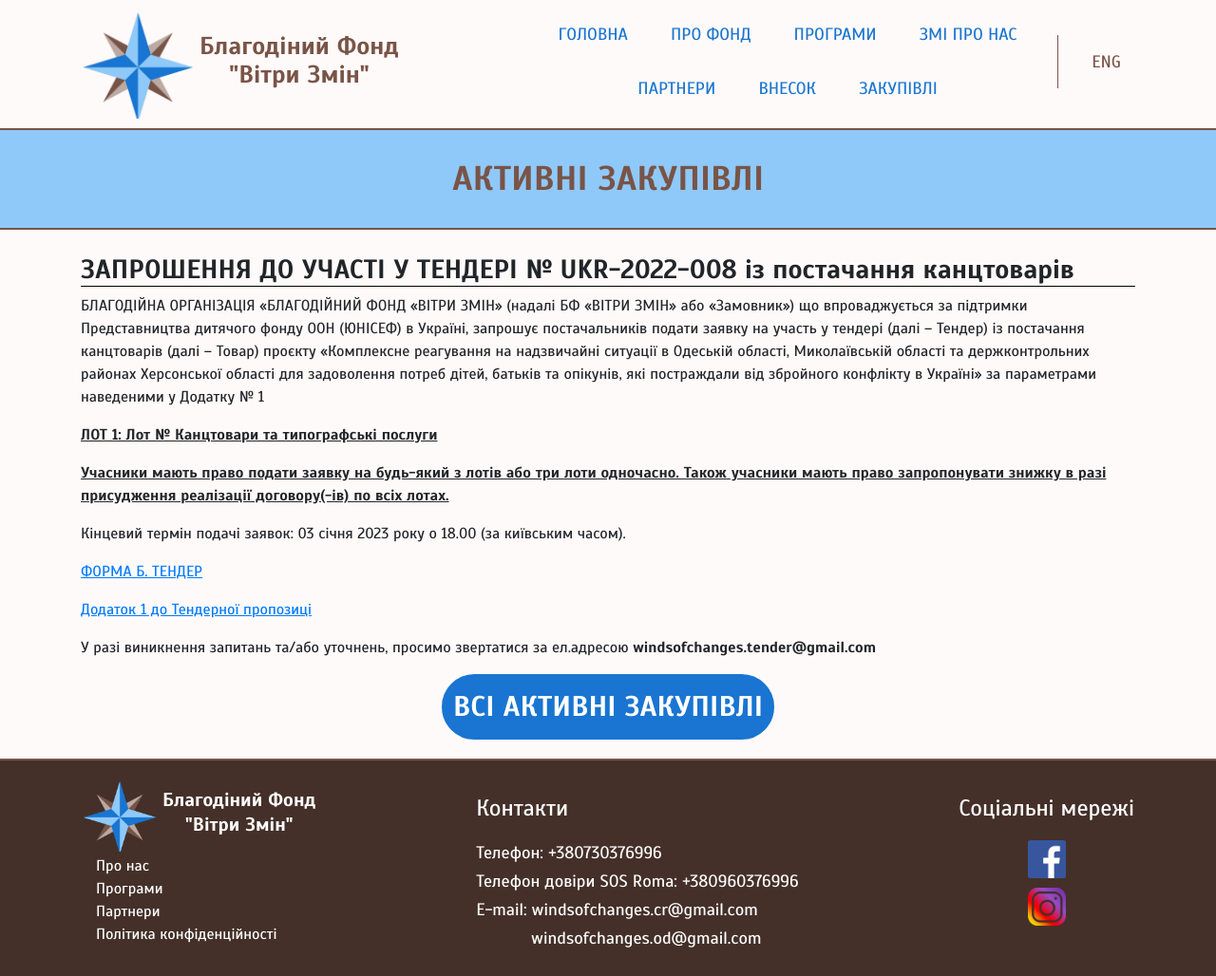
After one commit to StChyrkov/winds, a Yii app: template views/site/purchase-8.php in a window 1280 px wide. The commit adds this page. Shown: the whole page at 95% size. Run offline with PHP 8.4 and a stand-in for Yii, Linux system fonts and the light colour scheme; the template is opened without the code that fills it, so the values that code supplies are empty; some libraries are stand-ins or nearby versions.

Commit message:
new tenders

```diff
--- a/config/web.php
+++ b/config/web.php
@@ -59,8 +59,8 @@
             'enablePrettyUrl' => true,
             'showScriptName' => false,
             'rules' => [
-                '<action:(index|programs|media|partners|donate|about|privacy|purchases|active-purchases|archive-purchases|purchase-1|purchase-2|purchase-3|purchase-4|purchase-5|purchase-6|purchase-7)>' => 'site/<action>',
-                '<lang:\w+>/<action:(index|programs|media|partners|donate|about|privacy|error|purchases|active-purchases|archive-purchases|purchase-1|purchase-2|purchase-3|purchase-4|purchase-5|purchase-6|purchase-7)>' => 'site/<action>',
+                '<action:(index|programs|media|partners|donate|about|privacy|purchases|active-purchases|archive-purchases|purchase-1|purchase-2|purchase-3|purchase-4|purchase-5|purchase-6|purchase-7|purchase-8|purchase-9)>' => 'site/<action>',
+                '<lang:\w+>/<action:(index|programs|media|partners|donate|about|privacy|error|purchases|active-purchases|archive-purchases|purchase-1|purchase-2|purchase-3|purchase-4|purchase-5|purchase-6|purchase-7|purchase-8|purchase-9)>' => 'site/<action>',
             ],
         ],
 
--- a/views/site/purchase-6.php
+++ b/views/site/purchase-6.php
@@ -18,8 +18,8 @@
         </span></b></p>
         <p><b><span class="border-low-text">ЛОТ 1: Лот № Послуги кейтерингу</span></b></p>
         <p><b><span class="border-low-text">Учасники мають право подати заявку на будь-який з лотів або три лоти одночасно. Також учасники мають право запропонувати знижку в разі присудження реалізації договору(-ів) по всіх лотах.</span></b></p>
-        <p>Кінцевий термін подачі заявок: 25 грудня 2022 року о 18.00 (за київським часом).</p>
-        <p><a href="https://docs.google.com/document/d/1pkXWnoOTXpN1UIuCvdzmyT0eGarYGB6r/edit" class="link border-low-text" target="_blank">ФОРМА Б. ТЕНДЕР</a></p>
+        <p>Кінцевий термін подачі заявок: 03 сiчня 2023 року о 18.00 (за київським часом).</p>
+        <p><a href="https://docs.google.com/document/d/1PrMmTAg5B_DLkXaYPUL-F7v7HnveH8qi/edit" class="link border-low-text" target="_blank">ФОРМА Б. ТЕНДЕР</a></p>
         <p>У разі виникнення запитань та/або уточнень, просимо звертатися за ел.адресою <b>windsofchanges.tender@gmail.com</b></p>
         <div class="flex-container disp-center">
             <a href="active-purchases" class="link more-button button-blue">ВСІ АКТИВНІ ЗАКУПІВЛІ</a>
--- /dev/null
+++ b/views/site/purchase-8.php
@@ -0,0 +1,29 @@
+<?php
+
+/** @var yii\web\View $this */
+
+use yii\helpers\Html;
+
+$this->title = \Yii::t('app', 'Активні закупівлі - Благодійний Фонд "Вітри Змін"');
+?>
+
+<div class="page-banner uppercase">
+    <h1><?= \Yii::t('app', 'Активні закупівлі')?></h1>
+</div>
+
+<div class="background-light padding-up">
+    <div class="container">
+    	<h2 class="page-h2">ЗАПРОШЕННЯ ДО УЧАСТІ У ТЕНДЕРІ № UKR-2022-008 із постачання канцтоварів</h2>
+        <p>БЛАГОДІЙНА ОРГАНІЗАЦІЯ «БЛАГОДІЙНИЙ ФОНД «ВІТРИ ЗМІН» (надалі БФ «ВІТРИ ЗМІН» або «Замовник») що впроваджується за підтримки Представництва дитячого фонду ООН (ЮНІСЕФ) в Україні, запрошує постачальників подати заявку на участь у тендері (далі – Тендер) із постачання канцтоварів (далі – Товар) проєкту «Комплексне реагування на надзвичайні ситуації в Одеській області, Миколаївській області та держконтрольних районах Херсонської області для задоволення потреб дітей, батьків та опікунів, які постраждали від збройного конфлікту в Україні»  за параметрами наведеними у Додатку № 1
+        </span></b></p>
+        <p><b><span class="border-low-text">ЛОТ 1: Лот № Канцтовари та типографські послуги</span></b></p>
+        <p><b><span class="border-low-text">Учасники мають право подати заявку на будь-який з лотів або три лоти одночасно. Також учасники мають право запропонувати знижку в разі присудження реалізації договору(-ів) по всіх лотах.</span></b></p>
+        <p>Кінцевий термін подачі заявок: 03 сiчня 2023 року о 18.00 (за київським часом).</p>
+        <p><a href="https://docs.google.com/document/d/118n2yfB5kV5ZlNEpJCNByMH_6Ima5UO_/edit#" class="link border-low-text" target="_blank">ФОРМА Б. ТЕНДЕР</a></p>
+        <p><a href="https://docs.google.com/document/d/16v9rdZSvr4jlJJ2N8fpG08ZY1_l7ANhe/edit" class="link border-low-text" target="_blank">Додаток 1 до Тендерної пропозиці</a></p>
+        <p>У разі виникнення запитань та/або уточнень, просимо звертатися за ел.адресою <b>windsofchanges.tender@gmail.com</b></p>
+        <div class="flex-container disp-center">
+            <a href="active-purchases" class="link more-button button-blue">ВСІ АКТИВНІ ЗАКУПІВЛІ</a>
+        </div>
+   	</div>
+</div>
```
Also changed, not shown: controllers/SiteController.php (+9 -0 lines), views/site/active-purchases.php (+20 -3 lines), views/site/purchase-9.php (added, +28 -0 lines).
